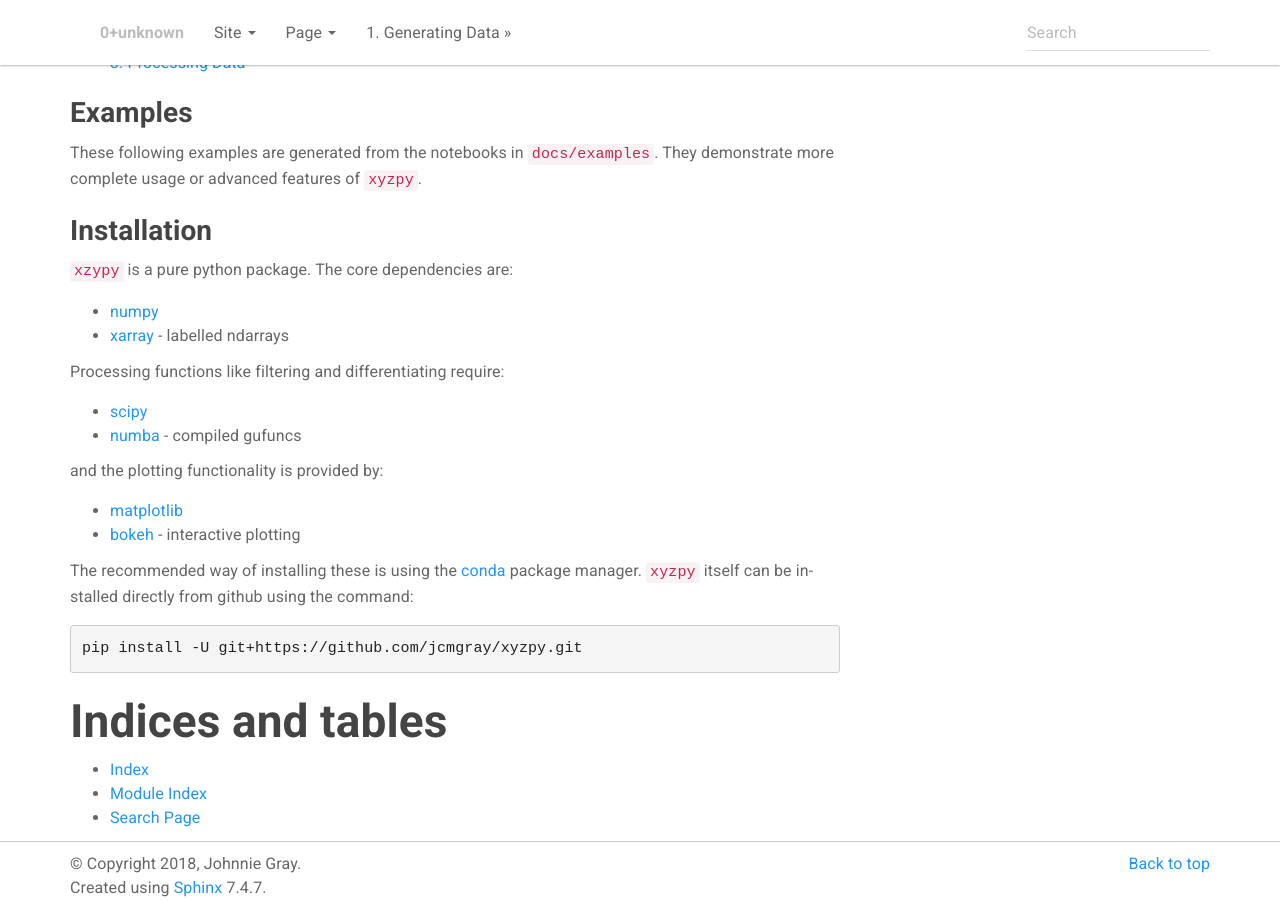
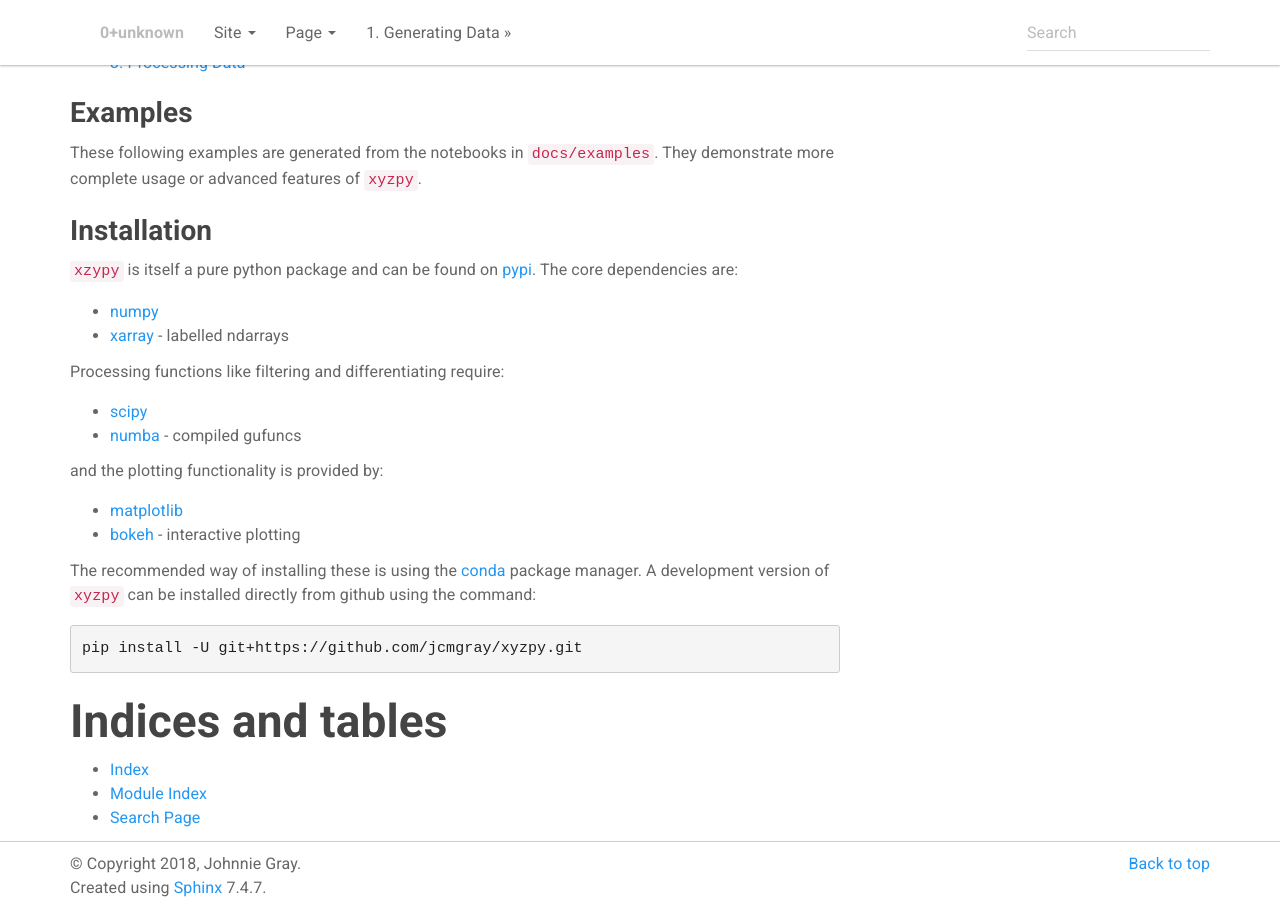
Before and after one commit to jcmgray/xyzpy, a Sphinx documentation site: the page built from docs/index.rst, in a window 1280 px wide and 900 px high, scrolled down 1034 px. Built offline with Sphinx 7.4.7, drawn with Linux system fonts in a browser that asks for light colours; pages that are not in the unit, such as notebooks, are missing from menus.

Commit message:
add note about pypi.

```diff
--- a/docs/index.rst
+++ b/docs/index.rst
@@ -71,7 +71,7 @@ These following examples are generated from the notebooks in ``docs/examples``.
 Installation
 ------------
 
-``xzypy`` is a pure python package. The core dependencies are:
+``xzypy`` is itself a pure python package and can be found on `pypi <https://pypi.org/project/xyzpy/>`_. The core dependencies are:
 
 - `numpy <http://www.numpy.org/>`__
 - `xarray <http://xarray.pydata.org/en/latest/>`__ - labelled ndarrays
@@ -86,7 +86,7 @@ and the plotting functionality is provided by:
 - `matplotlib <https://matplotlib.org/>`__
 - `bokeh <https://bokeh.pydata.org/en/latest/>`__ - interactive plotting
 
-The recommended way of installing these is using the `conda <https://conda.io/miniconda.html>`__ package manager. ``xyzpy`` itself can be installed directly from github using the command:
+The recommended way of installing these is using the `conda <https://conda.io/miniconda.html>`__ package manager. A development version of ``xyzpy`` can be installed directly from github using the command:
 
 .. code-block:: bash
 
```
